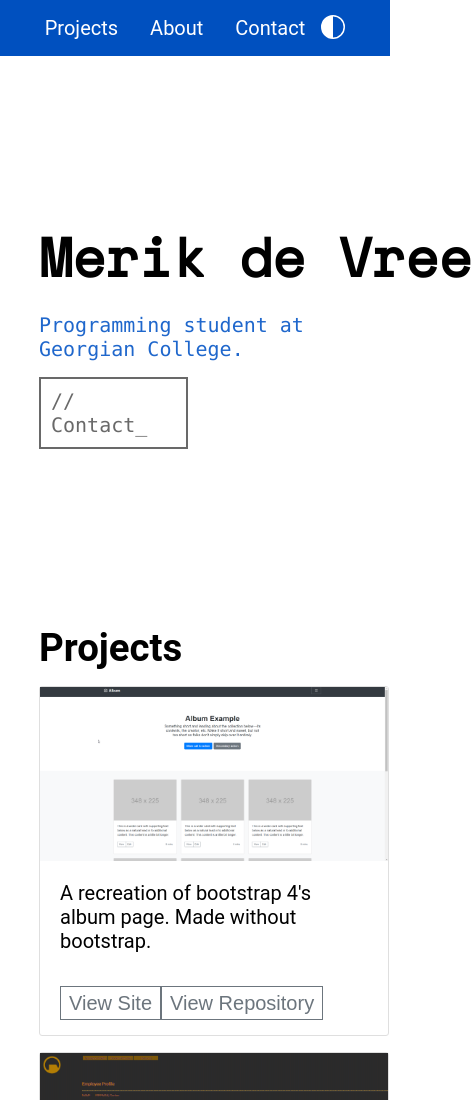
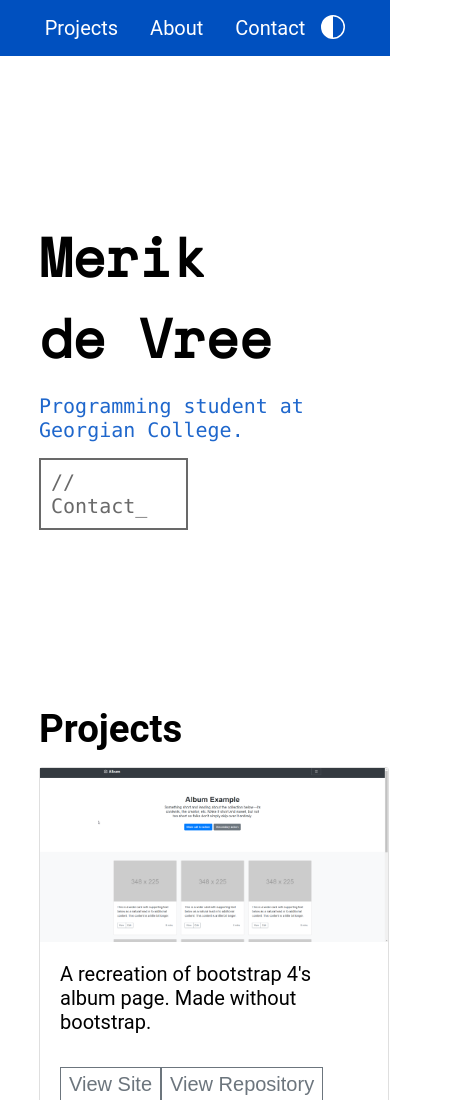
Before and after one commit to merikdevree/Final, a plain HTML site: page index.html in a window 390 px wide. Shown: the top 1100 px of the page, 472 px wide, since content can reach past the window. Drawn offline with nearby package versions, Linux system fonts and the light colour scheme.

Commit message:
bad idea

```diff
--- a/index.html
+++ b/index.html
@@ -26,7 +26,7 @@
                 </ul>
             </nav>
             <div>
-                <h1>Merik de Vree</h1>
+                <h1>Merik de&nbsp;Vree</h1>
                 <p>Programming student at Georgian College.</p>
                 <a href="#contact" class="contact-btn">
                     <span class="text">// Contact<span class="cursor">_</span></span>
--- a/styles/styles.css
+++ b/styles/styles.css
@@ -78,11 +78,7 @@ nav a:hover {
 }
 
 /* header */
-@media screen and (max-width: 768px) {
-    h1 {
-        white-space: nowrap;
-    }
-}
+
 header div {
     max-width: 80%;
     margin: 10em auto;
```
